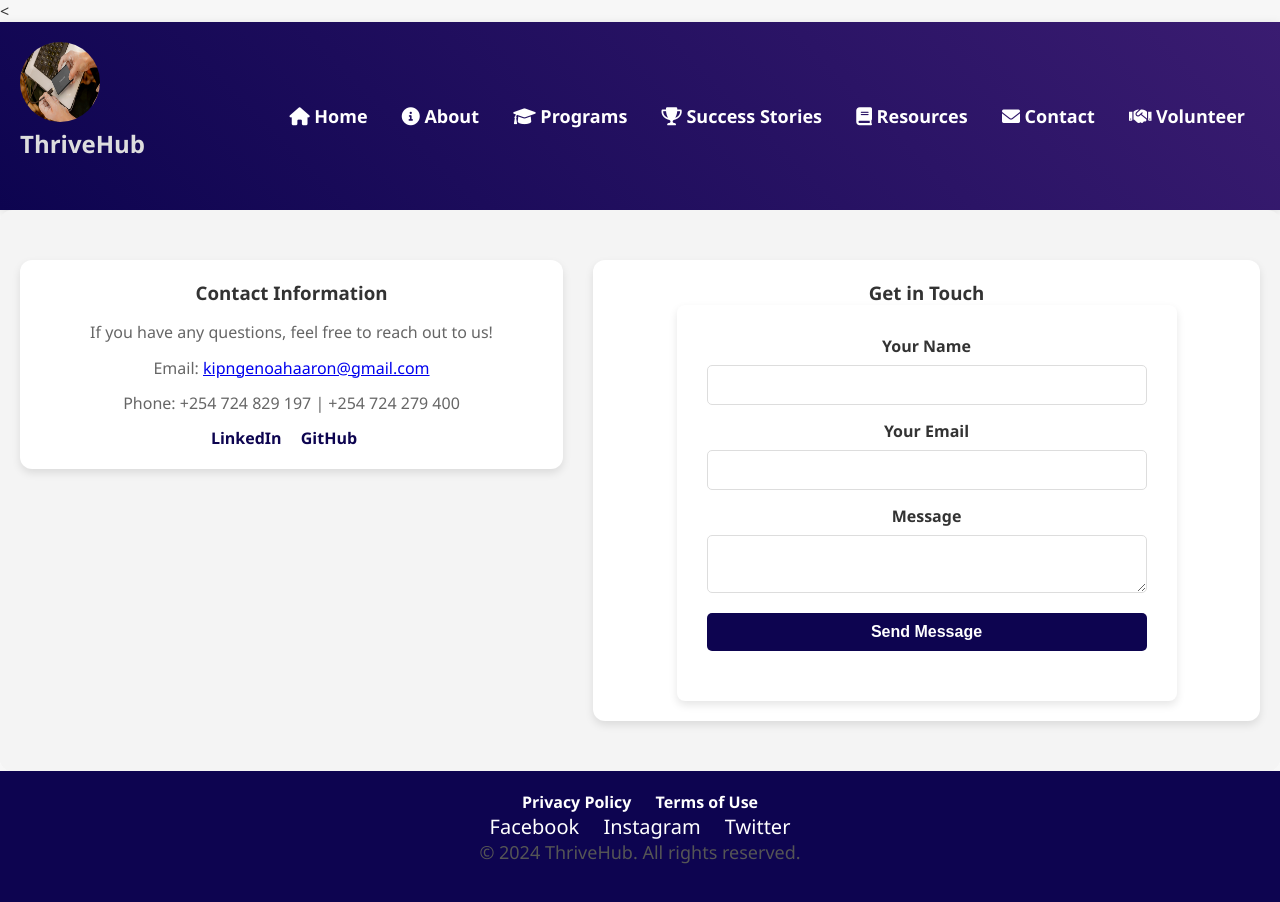
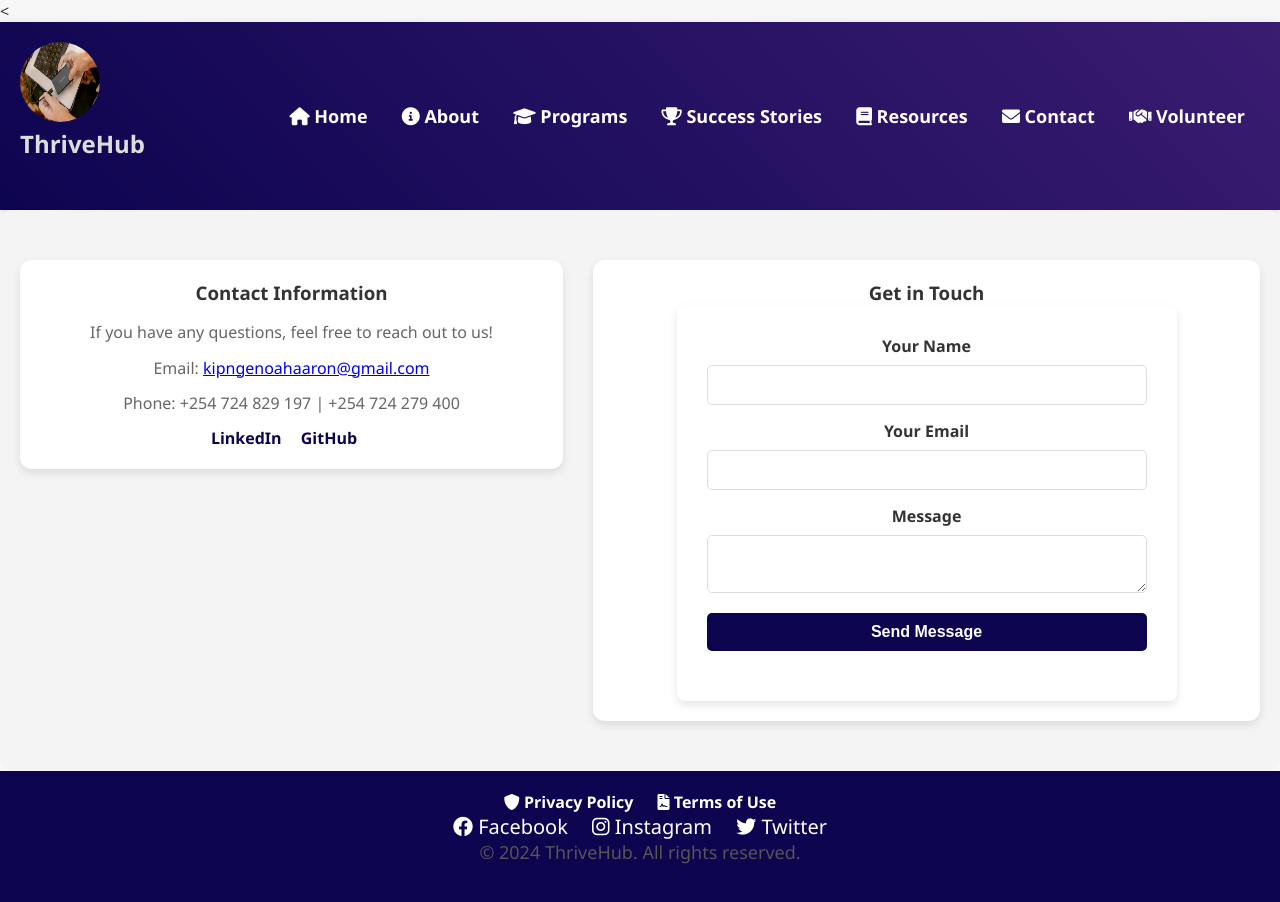
Before and after one commit to kipngenohaaron/ThriveHub, a plain HTML site: page contact.html in a window 1280 px wide. Drawn offline with Linux system fonts and the light colour scheme.

Commit message:
footer updated

```diff
--- a/contact.html
+++ b/contact.html
@@ -65,13 +65,13 @@
   <!-- Footer Section -->
   <footer>
     <div class="footer-links">
-      <a href="privacy.html">Privacy Policy</a>
-      <a href="terms.html">Terms of Use</a>
+      <a href="privacy.html"><i class="fas fa-shield-alt"></i> Privacy Policy</a>
+      <a href="terms.html"><i class="fas fa-file-contract"></i> Terms of Use</a>
     </div>
     <div class="social-media">
-      <a href="#">Facebook</a>
-      <a href="#">Instagram</a>
-      <a href="#">Twitter</a>
+      <a href="#" target="_blank"><i class="fab fa-facebook"></i> Facebook</a>
+      <a href="#" target="_blank"><i class="fab fa-instagram"></i> Instagram</a>
+      <a href="#" target="_blank"><i class="fab fa-twitter"></i> Twitter</a>
     </div>
     <p>&copy; 2024 ThriveHub. All rights reserved.</p>
   </footer>
```
